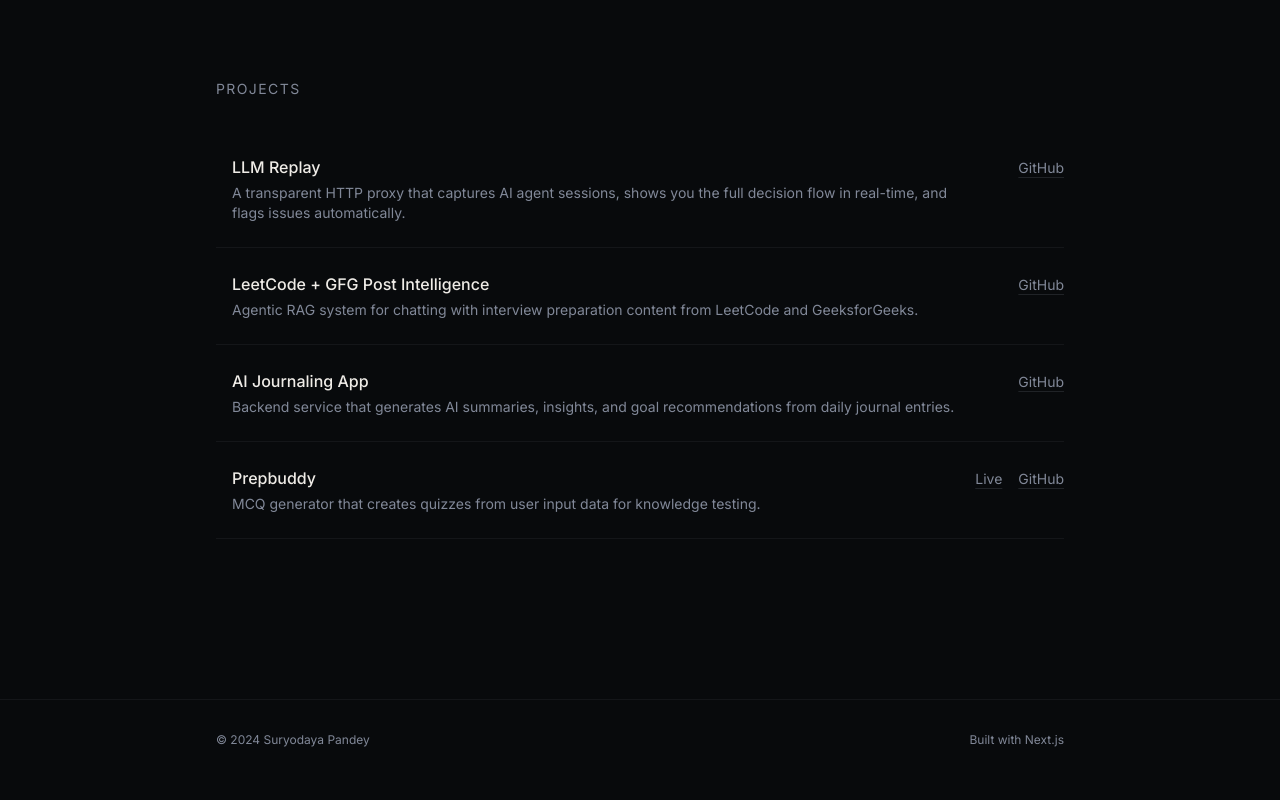
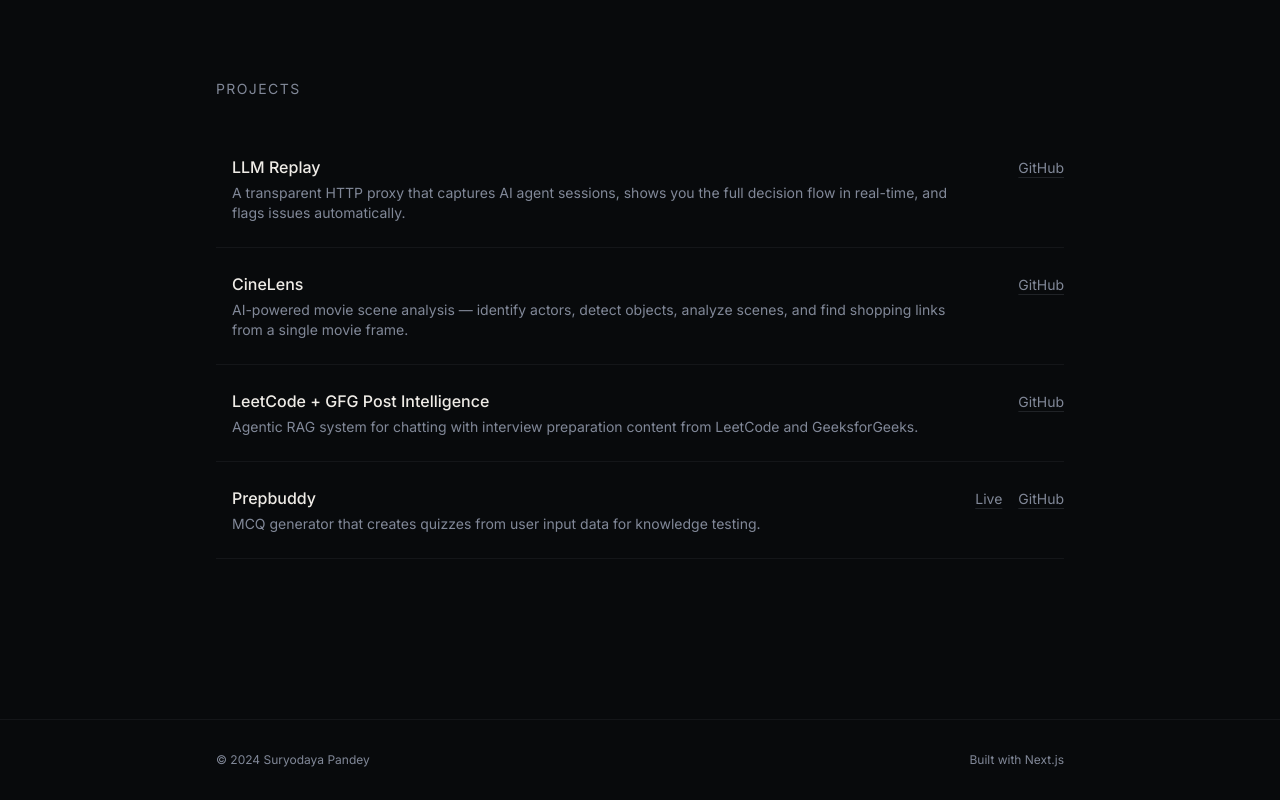
Before and after one commit to Suryodaya27/portfolio-next, a Next.js app: page / in a window 1280 px wide. Shown: the part 1498-2298 px from the top of the page. Built offline with nearby package versions, Linux system fonts and the light colour scheme.

Commit message:
updated projects

```diff
--- a/src/components/Projects.jsx
+++ b/src/components/Projects.jsx
@@ -11,16 +11,16 @@ const projects = [
     github: "https://github.com/Suryodaya27/llm-replay",
   },
   {
+    title: "CineLens",
+    description:
+      "AI-powered movie scene analysis — identify actors, detect objects, analyze scenes, and find shopping links from a single movie frame.",
+    github: "https://github.com/Suryodaya27/cineLens/tree/main",
+  },
+  {
     title: "LeetCode + GFG Post Intelligence",
     description:
       "Agentic RAG system for chatting with interview preparation content from LeetCode and GeeksforGeeks.",
     github: "https://github.com/Suryodaya27/rag_interview_experience",
-  },
-  {
-    title: "AI Journaling App",
-    description:
-      "Backend service that generates AI summaries, insights, and goal recommendations from daily journal entries.",
-    github: "https://github.com/Suryodaya27/ai-journal-backend",
   },
   {
     title: "Prepbuddy",
```
